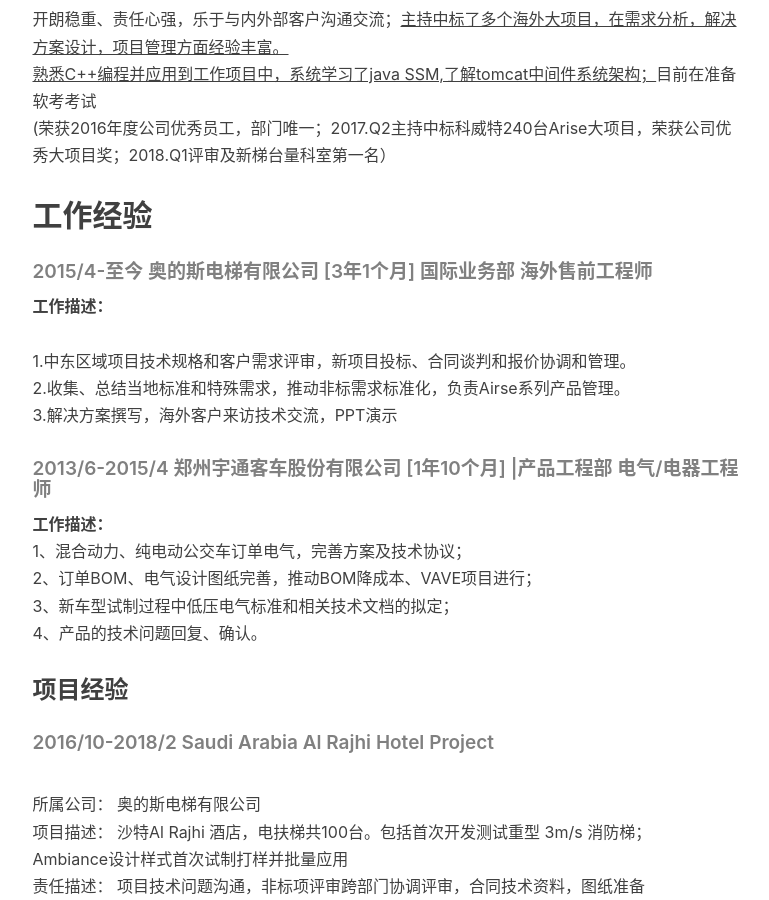
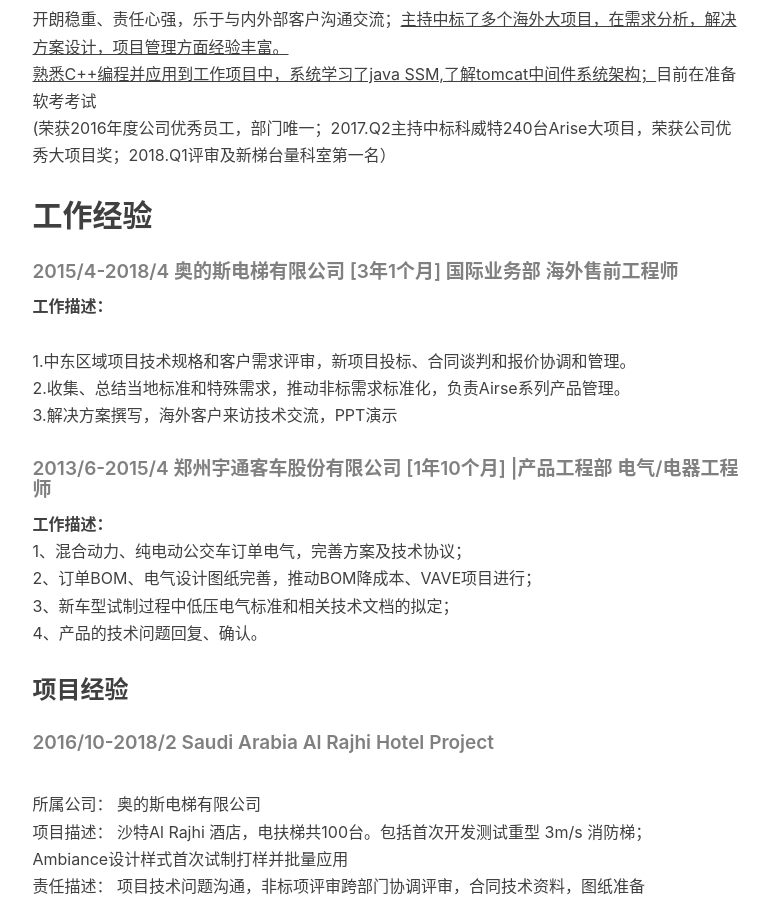
Before and after one commit to huapro/huapro.github.io, a Jekyll site: the page built from about.html, in a window 1280 px wide and 900 px high, scrolled down 1162 px. Shown: the whole window, without its empty margins (135-904 px from the left). Built offline with Jekyll 4.4.1, drawn with Linux system fonts in a browser that asks for light colours; nearby versions of some CDN libraries; comment, search, counter and statistics services are not loaded.

Commit message:
Update zh.md

```diff
--- a/_includes/about/zh.md
+++ b/_includes/about/zh.md
@@ -27,7 +27,7 @@ Hey，我是Charles,一名海外售前工程师，搞过电气
 
 ## 工作经验
 
-##### 2015/4-至今	奥的斯电梯有限公司 [3年1个月] 国际业务部 海外售前工程师
+##### 2015/4-2018/4	奥的斯电梯有限公司 [3年1个月] 国际业务部 海外售前工程师
 
 **工作描述：**
 <br>1.中东区域项目技术规格和客户需求评审，新项目投标、合同谈判和报价协调和管理。
```
